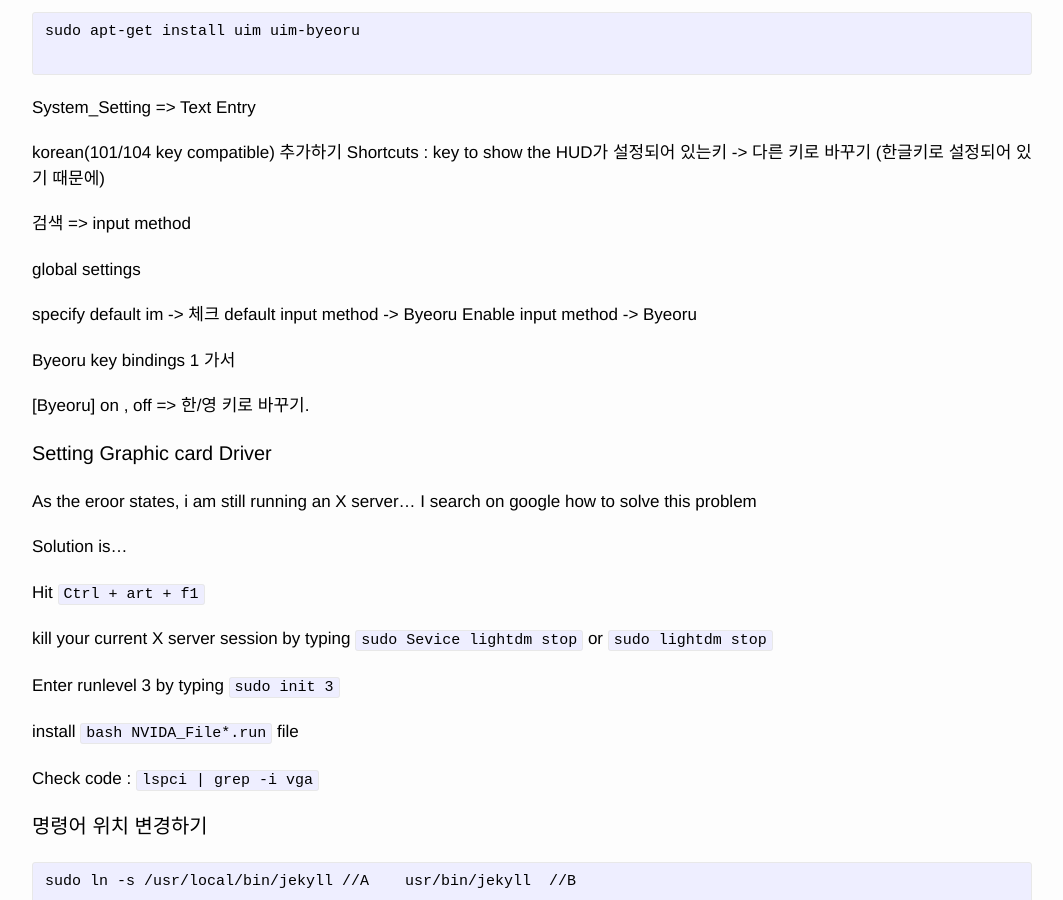
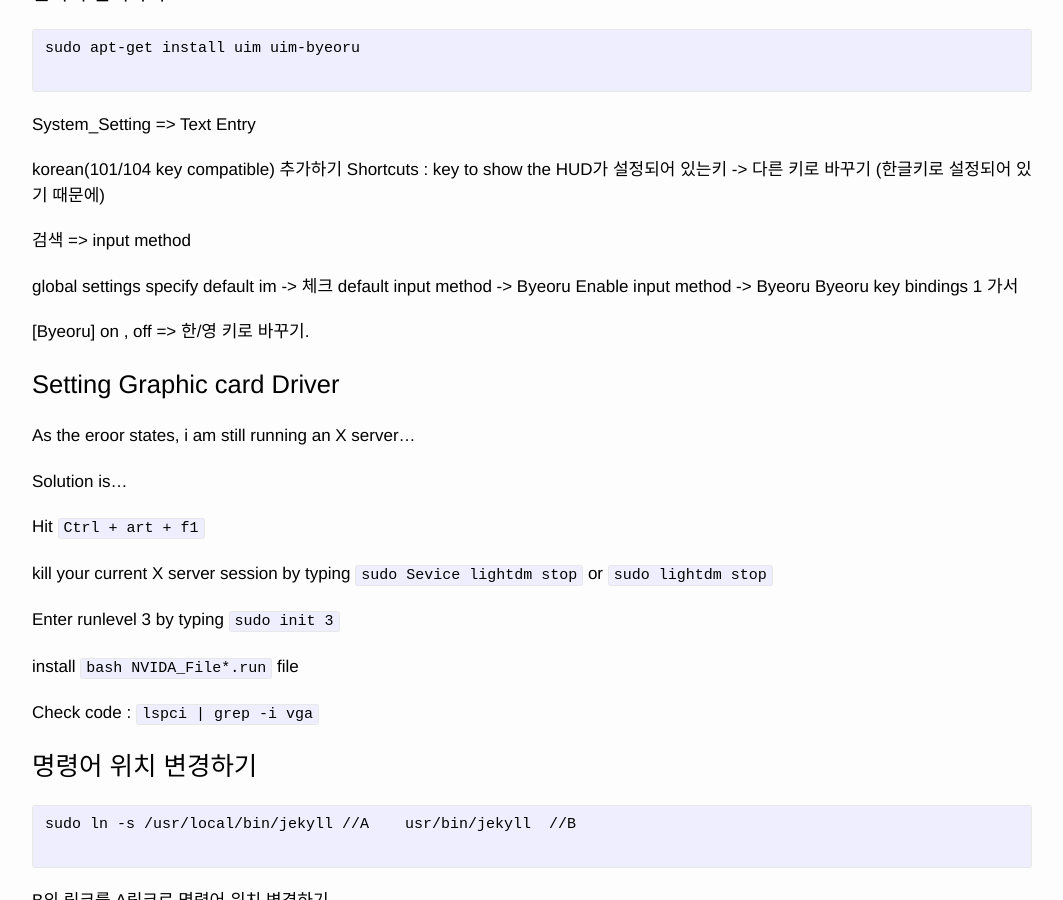
Before and after one commit to pminsu01/pminsu01.github.io, a Jekyll site: the page built from _posts/Setting/2016-02-29-unbuntu_15.10.md, in a window 1280 px wide and 900 px high, scrolled down 1295 px. Shown: the whole window, without its empty margins (108-1171 px from the left). Built offline with Jekyll 4.4.1, drawn with Linux system fonts in a browser that asks for light colours.

Commit message:
ubuntu setting

````diff
--- a/_posts/Setting/2016-02-29-unbuntu_15.10.md
+++ b/_posts/Setting/2016-02-29-unbuntu_15.10.md
@@ -29,7 +29,7 @@ $sudo apt-gee autoclean
 System Settings -> software & upgrade
 
 
-### 설치해야할 프로그램 목록
+## 설치해야할 프로그램 목록
 
 ```
 - dropbox
@@ -38,7 +38,7 @@ System Settings -> software & upgrade
 
 ```
 
-### Jeklly 블로그 설치
+## Jeklly 블로그 설치
 
 ```
 gem install jekyll
@@ -61,19 +61,17 @@ Shortcuts : key to show the HUD가 설정되어 있는키 -> 다른 키로 바
 검색 => input method
 
 global settings
-
 specify default im -> 체크
 default input method  -> Byeoru
 Enable input method -> Byeoru
-
 Byeoru key bindings 1 가서
 
 [Byeoru] on , off  => 한/영 키로 바꾸기.
 
 
-### Setting Graphic card Driver
+## Setting Graphic card Driver
 
-As the eroor states, i am still running an X server... I search on google how to solve this problem
+As the eroor states, i am still running an X server...
 
 Solution is...
 
@@ -87,7 +85,8 @@ install `bash NVIDA_File*.run` file
 
 Check code : `lspci | grep -i vga`
 
-### 명령어 위치 변경하기
+
+## 명령어 위치 변경하기
 
 ```
 sudo ln -s /usr/local/bin/jekyll //A    usr/bin/jekyll  //B
````
